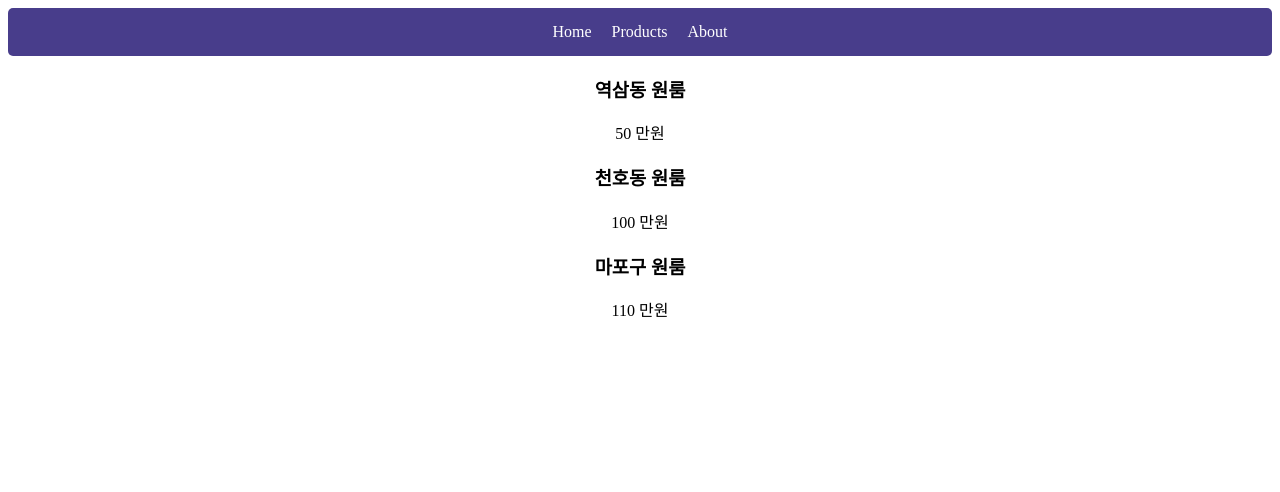
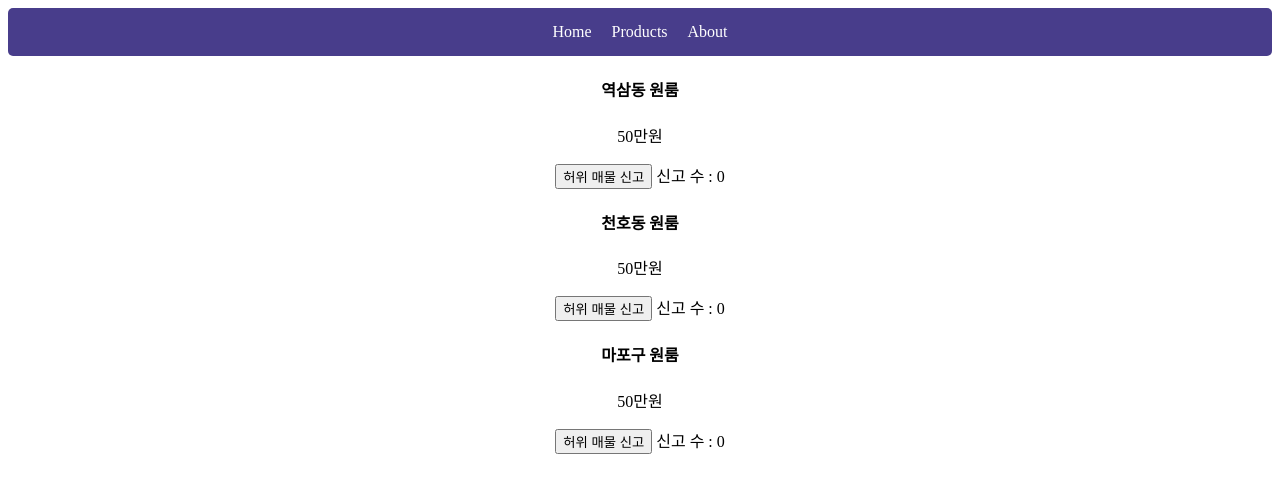
Before and after one commit to eodevelop/study_coding_apple, a Vue app in the folder vue/code/vue-project/: page / in a window 1280 px wide. Shown: the top 492 px of the page. Built offline with nearby package versions, Linux system fonts and the light colour scheme.

Commit message:
Vue 이벤트 핸들러로 click 감지하기 (허위매물 신고버튼 만들기) 강의 및 숙제 완료

```diff
--- a/vue/code/vue-project/src/App.vue
+++ b/vue/code/vue-project/src/App.vue
@@ -2,9 +2,23 @@
   <div class="menu">
     <a v-for="item in menu" :key="item">{{ item }}</a>
   </div>
-  <div v-for="(product, index) in products" :key="product">
-    <h3>{{ product }}</h3>
-    <p>{{ price[index] }} 만원</p>
+  <div>
+    <h4>{{ products[0] }}</h4>
+    <p>50만원</p>
+    <button @click="increase(0)"> 허위 매물 신고</button>
+    <span> 신고 수 : {{ reportCounts[0] }} </span>
+  </div>
+  <div>
+    <h4>{{ products[1] }}</h4>
+    <p>50만원</p>
+    <button @click="increase(1)"> 허위 매물 신고</button>
+    <span> 신고 수 : {{ reportCounts[1] }} </span>
+  </div>
+  <div>
+    <h4>{{ products[2] }}</h4>
+    <p>50만원</p>
+    <button @click="increase(2)"> 허위 매물 신고</button>
+    <span> 신고 수 : {{ reportCounts[2] }} </span>
   </div>
 </template>
 
@@ -15,8 +29,13 @@
     return {
       menu: ['Home', 'Products', 'About'],
       products: ['역삼동 원룸', '천호동 원룸', '마포구 원룸'],
-      price: [50, 100, 110],
+      reportCounts: [0, 0, 0],
     };
+  },
+  methods: {
+    increase(index) {
+      this.reportCounts[index]++;
+    },
   },
   components: {},
 };
```
Also changed, not shown: 1 other file (tests, documents, lock files or other folders).
